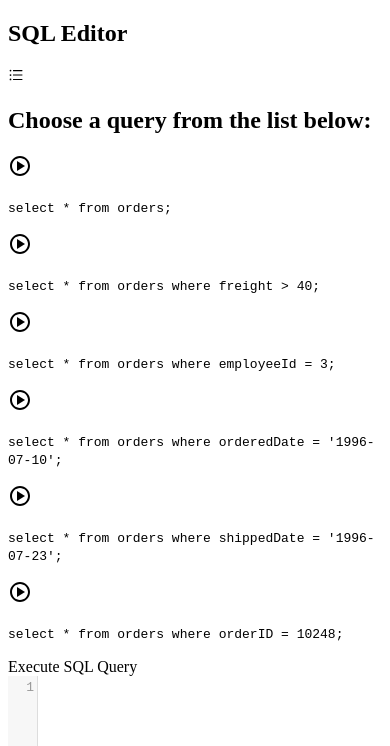
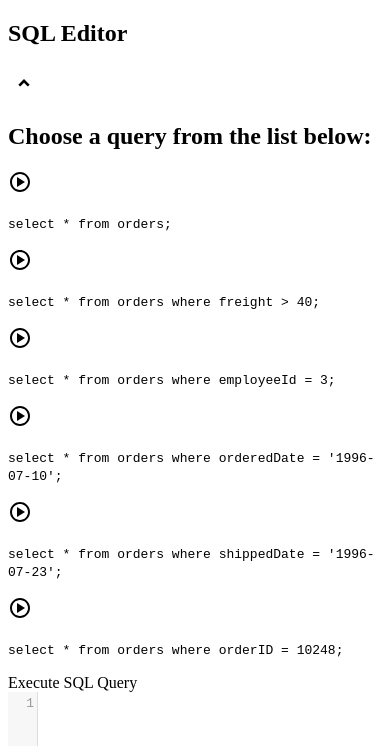
Before and after one commit to pandeymangg/sql-editor, a Next.js app: page / in a window 390 px wide. Both pictures are taken after a click on the element 195 px from the left and 76 px from the top of the page. Shown: the top 746 px of the page. Built offline with nearby package versions, Linux system fonts and the light colour scheme.

Commit message:
phone menu styling changes

```diff
--- a/src/components/Header/index.jsx
+++ b/src/components/Header/index.jsx
@@ -1,20 +1,24 @@
 import React from "react";
 import { useAppContext } from "../../contexts/AppContext";
-import { AiOutlineUnorderedList } from "react-icons/ai";
+import { RiArrowDropDownLine, RiArrowDropUpLine } from "react-icons/ri";
 import classes from "./styles.module.css";
 
 const Header = () => {
   const { querySideBarCollapsed, setQuerySideBarCollapsed } = useAppContext();
   return (
     <nav className="border-b-2 border-gray-200 px-4 md:px-20 h-14 flex items-center mx-auto my-0 bg-white">
-      <div className="nav-container w-full flex justify-center items-center">
+      <div className="nav-container w-full flex justify-between md:justify-center items-center">
         <h1 className="text-xl md:text-3xl font-bold">SQL Editor</h1>
 
         <div
           className={classes.sidebaricon}
           onClick={() => setQuerySideBarCollapsed(!querySideBarCollapsed)}
         >
-          <AiOutlineUnorderedList />
+          {querySideBarCollapsed ? (
+            <RiArrowDropDownLine size={"2rem"} />
+          ) : (
+            <RiArrowDropUpLine size={"2rem"} />
+          )}
         </div>
 
         {/* <div>
--- a/src/components/Layout/MainQueryResult/Result/styles.module.css
+++ b/src/components/Layout/MainQueryResult/Result/styles.module.css
@@ -15,5 +15,5 @@
 .tableStyle td {
   padding: 0.5rem 1rem;
   text-align: center;
-  width: 11.11%;
+  width: 12.5%;
 }
--- a/src/components/Layout/QuerySidebar/styles.module.css
+++ b/src/components/Layout/QuerySidebar/styles.module.css
@@ -10,7 +10,7 @@
   .sidebar {
     display: inline-block;
     width: 100%;
-    transition: height 0.1s ease;
+    transition: height 0.3s ease;
   }
   .sidebardesktop {
     display: none;
```
